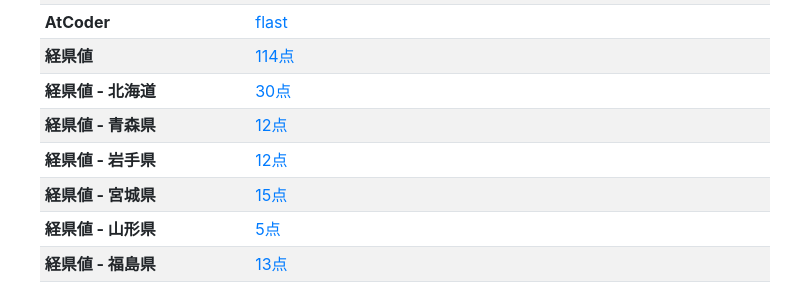
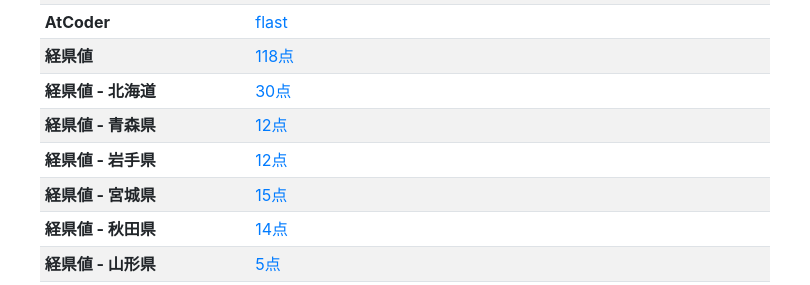
Before and after one commit to Flast/flast.github.io, a plain HTML site: page index.html in a window 1280 px wide. Shown: the part 363-648 px from the top of the page, 140-950 px from the left. Drawn offline with nearby package versions, Linux system fonts and the light colour scheme.

Commit message:
Update keikenchi as Akita-Pref.

```diff
--- a/index.html
+++ b/index.html
@@ -67,11 +67,12 @@
             <tr><th>Skype</th><td>flast404</td></tr>
             <tr><th><a href="http://www.ihanet.info/">IHANet</a></th><td>AS64623 (contact to: as64623 _at_ flast.jp)</td></tr>
             <tr><th>AtCoder</th><td><a href="https://atcoder.jp/users/flast">flast</a></td></tr>
-            <tr><th>経県値</th><td><a href="https://uub.jp/j.cgi/IirIztItfhaIzfnIaIzajqaIbqazIfntIfIfIzfzw/">114点</a></td></tr>
+            <tr><th>経県値</th><td><a href="https://uub.jp/j.cgi/zIirIztItfhaIzfnIaIzajqaIbqazhntIfIfIzfv/">118点</a></td></tr>
             <tr><th>経県値 - 北海道</th><td><a href="https://uub.jp/k.cgi/1/zfziyodqfdriqtfnSiuIipociwziqIirrzfu/">30点</a></td></tr>
             <tr><th>経県値 - 青森県</th><td><a href="https://uub.jp/k.cgi/2/zixdqiuzezfteziwziqnfy/">12点</a></td></tr>
             <tr><th>経県値 - 岩手県</th><td><a href="https://uub.jp/k.cgi/3/dqiqzfzezenezziponfv/">12点</a></td></tr>
             <tr><th>経県値 - 宮城県</th><td><a href="https://uub.jp/k.cgi/4/fzfzfzfnfniqzivdrivdqx/">15点</a></td></tr>
+            <tr><th>経県値 - 秋田県</th><td><a href="https://uub.jp/k.cgi/5/IftziuceIiplq/">14点</a></td></tr>
             <tr><th>経県値 - 山形県</th><td><a href="https://uub.jp/k.cgi/6/iqpzIeo/">5点</a></td></tr>
             <tr><th>経県値 - 福島県</th><td><a href="https://uub.jp/k.cgi/7/lpzfnipuziqdrezenfzfzip/">13点</a></td></tr>
             <tr><th>経県値 - 茨城県</th><td><a href="https://uub.jp/k.cgi/8/iySirciuciqaYixnceezl/">24点</a></td></tr>
```
